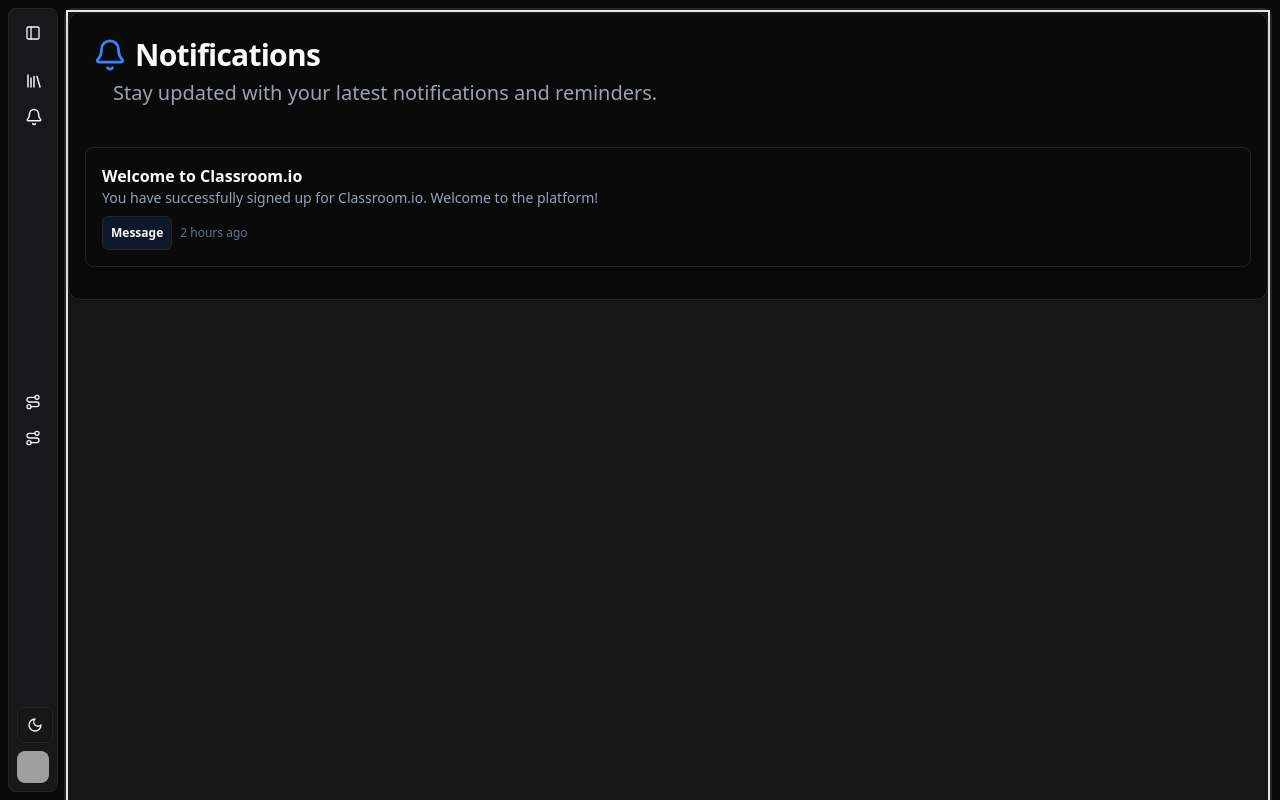
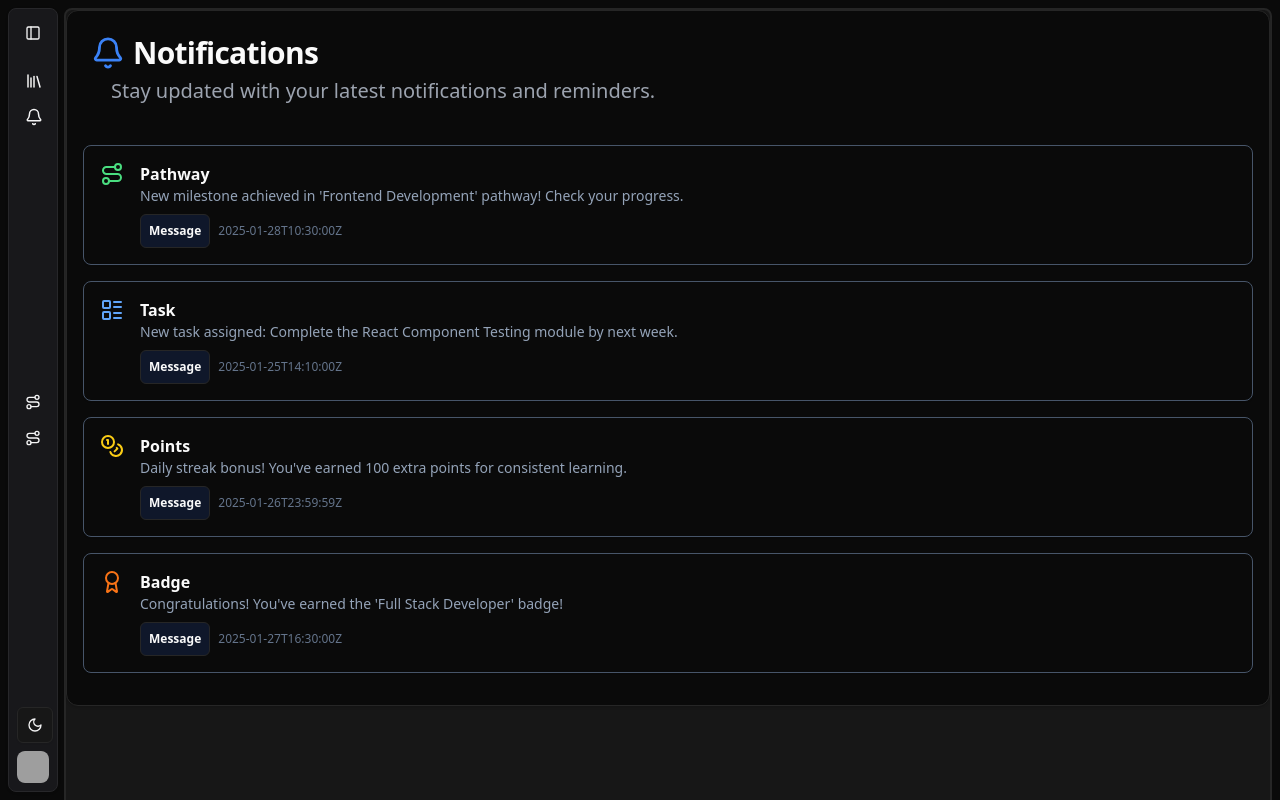
Before and after one commit to 712Kunal/Classroom.io, a React (Vite) app in the folder frontend/: page /app/notifications in a window 1280 px wide. Built offline with nearby package versions, Linux system fonts and the light colour scheme; grey boxes are pictures that could not be loaded.

Commit message:
added the animation in the notification page

```diff
--- a/frontend/src/Pages/NotificationsPage.jsx
+++ b/frontend/src/Pages/NotificationsPage.jsx
@@ -1,10 +1,29 @@
-import { Bell } from 'lucide-react';
+import { React, useState } from 'react';
+import { motion, AnimatePresence } from 'framer-motion';
+import dummyNotif from '../assets/data/dummyNotif.json';
+import { Bell, Route, LayoutList, Coins, Award } from 'lucide-react';
 import { Card, CardHeader, CardTitle, CardDescription, CardContent } from '@/Components/ui/card';
 import { Badge } from '@/Components/ui/badge';
 
 function NotificationsPage() {
+  const [notifications, setNotifications] = useState(dummyNotif.notifications);
+  console.log(notifications);
+
+  const getIcon = (notificationType) => {
+    switch (notificationType) {
+      case 'Pathway':
+        return <Route className="text-green-400" />;
+      case 'Task':
+        return <LayoutList className="text-blue-400" />;
+      case 'Points':
+        return <Coins className="text-yellow-400" />;
+      case 'Badge':
+        return <Award className="text-orange-500" />;
+    }
+  };
+
   return (
-    <div className="Container w-full h-screen mx-auto border-2 border-gray-200">
+    <div className="Container w-full h-screen mx-auto">
       <Card className="w-full">
         <CardHeader>
           <CardTitle className="text-3xl font-bold flex items-center gap-2">
@@ -17,27 +36,40 @@ function NotificationsPage() {
         </CardHeader>
 
         <CardContent className="p-4">
-          <div className="animated-div">
-            <Card className="mb-4 relative overflow-hidden rounded-lg shadow-md">
+          <AnimatePresence>
+            {notifications.map((notification) => {
+              return (
+                <motion.div
+                  initial={{ opacity: 0, y: 100 }}
+                  animate={{ opacity: 1, y: 0 }}
+                  exit={{ opacity: 0, x: -100 }}
+                  transition={{ duration: 0.8 }}
+                  className="animated-div">
+                  <Card className="mb-4 relative overflow-hidden rounded-lg shadow-sm border-slate-600 border-[1px] hover:cursor-pointer hover:border-blue-500 dark:hover:border-blue-300 hover:shadow-blue-200 transition-all duration-500">
                     <CardContent className="p-4 pr-12">
                       <div className="flex flex-start gap-4">
-                  {}
+                        {getIcon(notification.notificationReason)}
                         <div className="flex-1">
-                    <h3 className="font-semibold">Welcome to Classroom.io</h3>
+                          <h3 className="font-semibold">{notification.notificationReason}</h3>
                           <p className="text-sm text-slate-600 dark:text-slate-400">
-                      You have successfully signed up for Classroom.io. Welcome to the platform!
+                            {notification.description}
                           </p>
                           <div className="flex items-center gap-2 mt-2">
                             <Badge variant="outline" className="p-2 bg-slate-100 dark:bg-slate-900">
                               Message
                             </Badge>
-                      <span className="time text-xs text-slate-500">2 hours ago</span>
+                            <span className="time text-xs text-slate-500">
+                              {notification.notifSendDate}
+                            </span>
                           </div>
                         </div>
                       </div>
                     </CardContent>
                   </Card>
-          </div>
+                </motion.div>
+              );
+            })}
+          </AnimatePresence>
         </CardContent>
       </Card>
     </div>
```
Lines whose indentation alone changed are shown as unchanged.
